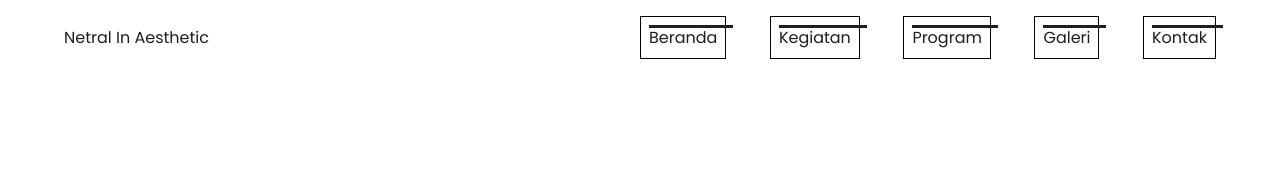
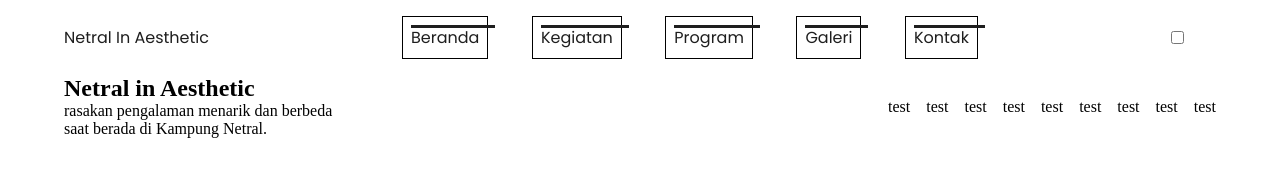
Before and after one commit to uiuxkimabe/netralaesthetic, a plain HTML site: page index.html in a window 1280 px wide. Drawn offline with Linux system fonts and the light colour scheme; a web font is replaced by a local one.

Commit message:
File Reupload with little revision

```diff
--- a/index.html
+++ b/index.html
@@ -5,6 +5,8 @@
   <meta http-equiv="X-UA-Compatible" content="IE=edge">
   <meta name="viewport" content="width=device-width, initial-scale=1.0">
   <title>Netral in Aesthetic</title>
+  <meta name="description" content="Netral Aesthctic merupakan platform warga Netral sebagai wadah kreatif untuk mengembangkan wilayahnya baik dari pengembangan kreatifitas dilingkungan dan ekonomi khususnya di Kampung Netral">
+  <meta name="keywords" content="Kampung Netral, Kampung Unik, Kampung Kreatif, Kampung Bersih, Kampung Instagramable">
   <link rel="stylesheet" href="css/style.css">
 </head>
 <body>
@@ -25,12 +27,43 @@
             <li><a href="#">Kontak</a></li>
           </ul>
         </div>
+        <div class="col hamBtn d-flex">
+          <input type="checkbox">
+          <span></span>
+          <span></span>
+        </div>
       </div>
     </div>
   </nav>
+  <!-- end nav -->
+
+  <!-- hero -->
+  <section id="hero">
+    <div class="container">
+      <div class="row d-flex">
+        <figcaption>
+          <h1>Netral in <span class="mark">Aesthetic</span></h1>
+          <p>rasakan pengalaman menarik dan berbeda <br> saat berada di Kampung Netral.</p>
+        </figcaption>
+        <div class="carousel d-flex">
+          <article class="col">test</article>
+          <article class="col">test</article>
+          <article class="col">test</article>
+          <article class="col">test</article>
+          <article class="col">test</article>
+          <article class="col">test</article>
+          <article class="col">test</article>
+          <article class="col">test</article>
+          <article class="col">test</article>
+        </div>
+      </div>
+
+    </div>
+  </section>
+
+  <!-- end hero -->
 
 
-  <!-- end nav -->
 
 
 
```
